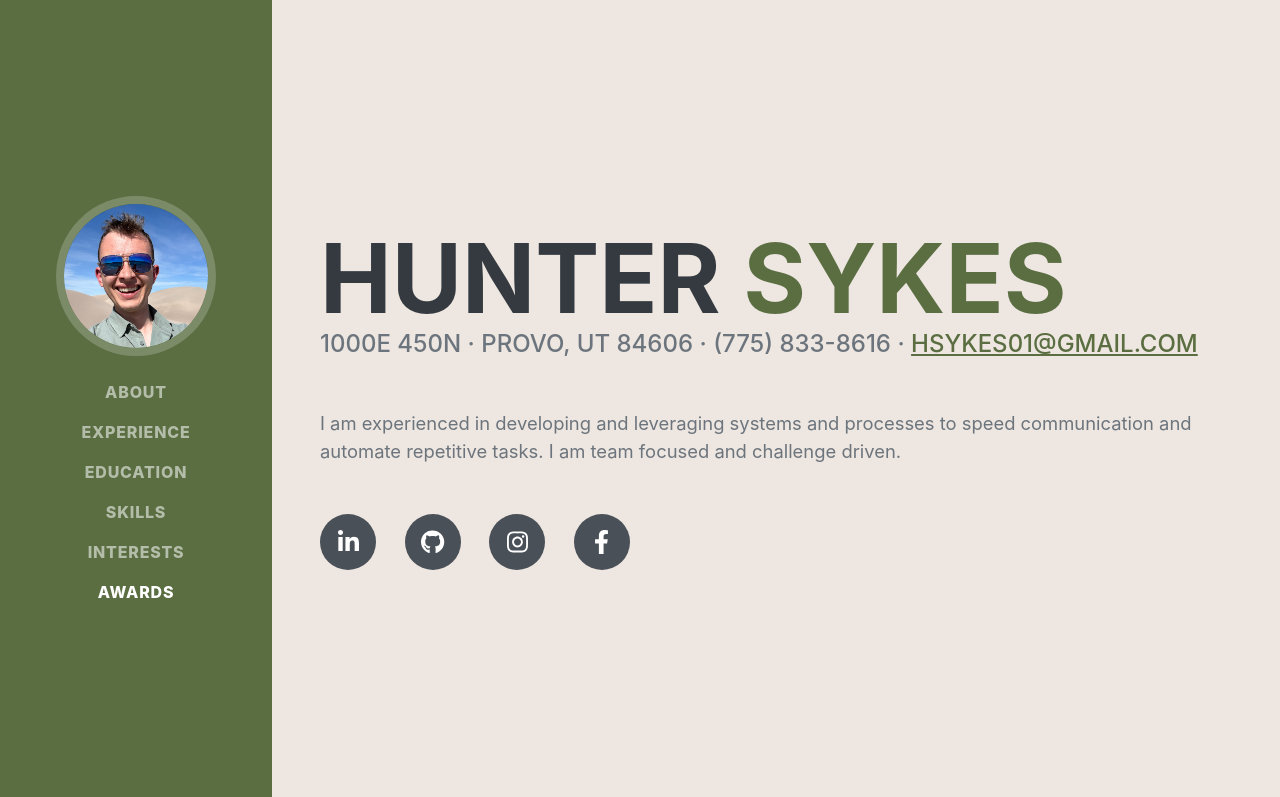
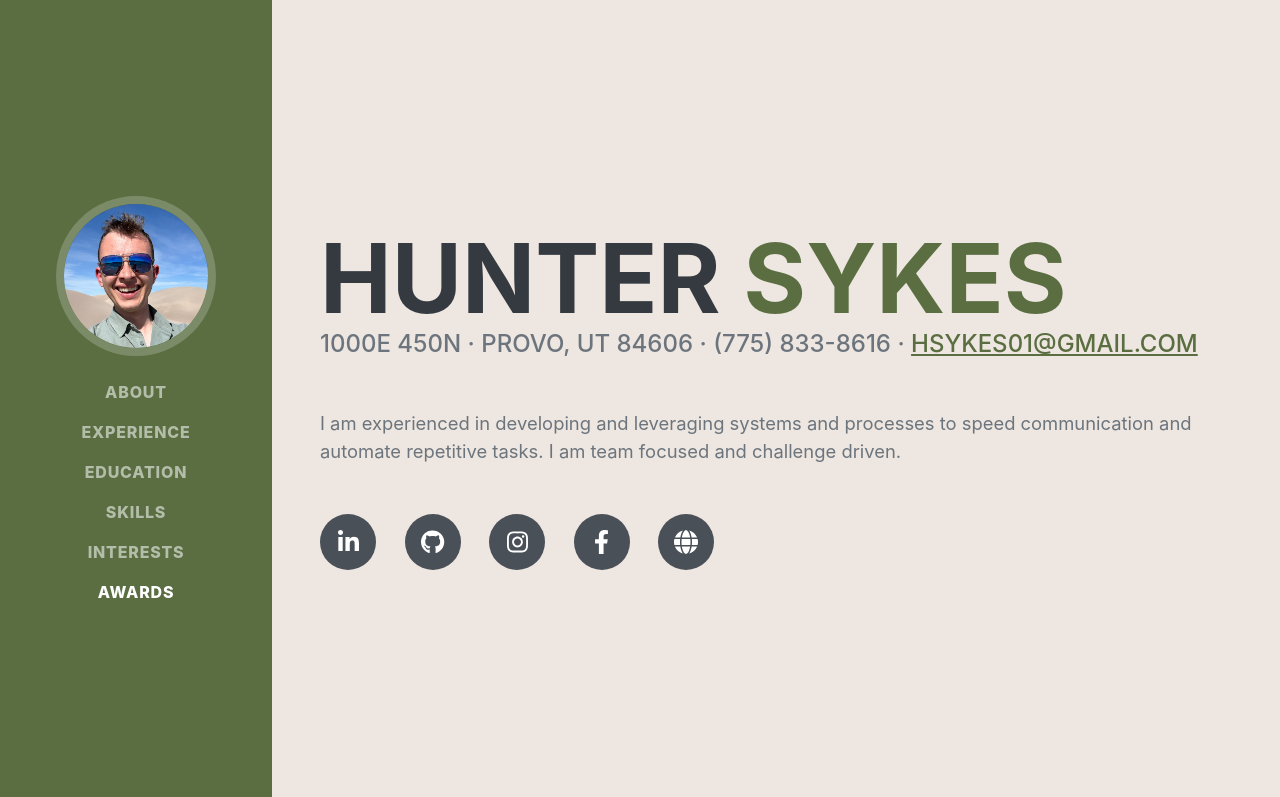
Before and after one commit to HunterSykes/IS201, a plain HTML site: page index.html in a window 1280 px wide. Shown: the top 797 px of the page. Drawn offline with nearby package versions, Linux system fonts and the light colour scheme; a web font is replaced by a local one.

Commit message:
Add files via upload

```diff
--- a/index.html
+++ b/index.html
@@ -54,6 +54,7 @@
                         <a class="social-icon" href="https://github.com/HunterSykes"><i class="fab fa-github"></i></a>
                         <a class="social-icon" href="https://www.instagram.com/hunter.s.sykes/"><i class="fab fa-instagram"></i></a>
                         <a class="social-icon" href="https://www.facebook.com/hunter.s.sykes.1"><i class="fab fa-facebook-f"></i></a>
+                        <a class="social-icon" href="html/scratch.html"><i class="fa-solid fa-globe"></i></a>
                     </div>
                 </div>
             </section>
```
